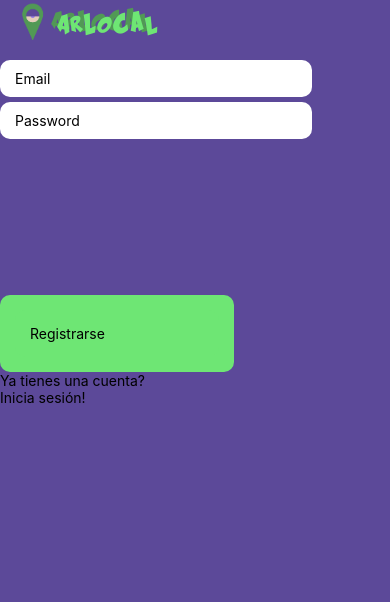
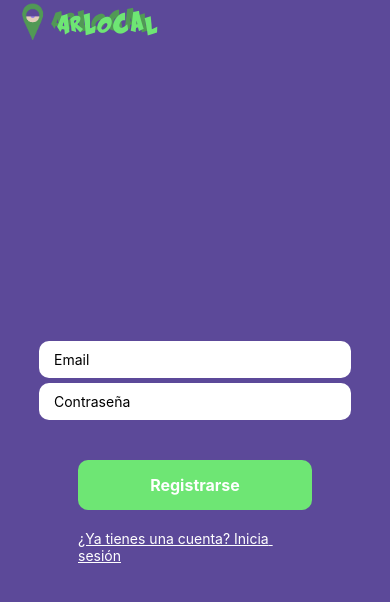
Before and after one commit to DLorangg/ArLocal, a React Native app: screen /Registrarse in a window 390 px wide. Shown: the top 602 px of the page. Built offline with nearby package versions, Linux system fonts and the light colour scheme.

Commit message:
Agregandole estilos a RegistrarseScreen

```diff
--- a/screens/RegistrarseScreen.js
+++ b/screens/RegistrarseScreen.js
@@ -1,9 +1,8 @@
-import { KeyboardAvoidingView, StyleSheet, Text, TextInput, View, TouchableOpacity } from 'react-native'
-import React, { useEffect, useState } from 'react'
-
-import { useNavigation } from '@react-navigation/native'
-import { auth, createUser } from '../Firebase'
-import { createUserWithEmailAndPassword } from 'firebase/auth'
+import React, { useEffect, useState } from 'react';
+import { KeyboardAvoidingView, StyleSheet, Text, TextInput, View, TouchableOpacity } from 'react-native';
+import { useNavigation } from '@react-navigation/native';
+import { auth, createUser } from '../Firebase';
+import { createUserWithEmailAndPassword } from 'firebase/auth';
 
 const RegistrarseScreen = () => {
   const navigation = useNavigation();
@@ -36,21 +35,21 @@ const RegistrarseScreen = () => {
 
   return (
     <KeyboardAvoidingView
-        styles={styles.container}
+      style={styles.container}
       behavior="padding"
     >
       <View style={styles.inputContainer}>
         <TextInput
           placeholder="Email"
           value={email}
-            onChangeText={text => setEmail(text)}
+          onChangeText={(text) => setEmail(text)}
           style={styles.input}
           autoCapitalize='none'
         />
         <TextInput
-            placeholder="Password "
+          placeholder="Contraseña"
           value={password}
-            onChangeText={text => setPassword(text)}
+          onChangeText={(text) => setPassword(text)}
           style={styles.input}
           secureTextEntry
         />
@@ -61,27 +60,26 @@ const RegistrarseScreen = () => {
           onPress={handleSignUp}
           style={styles.button}
         >
-            <Text style={styles.button}>Registrarse</Text>
+          <Text style={styles.buttonText}>Registrarse</Text>
         </TouchableOpacity>
-          <Text>
-          Ya tienes una cuenta?{' '}
         <TouchableOpacity onPress={() => navigation.navigate('Login')}>
-            <Text style={styles.registerLink}>Inicia sesión!</Text>
+          <Text style={styles.registerLink}>¿Ya tienes una cuenta? Inicia sesión</Text>
         </TouchableOpacity>
-        </Text>
       </View>
     </KeyboardAvoidingView>
-    )
-  }
+  );
+};
 
 const styles = StyleSheet.create({
   container: {
     flex: 1,
     justifyContent: 'center',
     alignItems: 'center',
+    backgroundColor: '#5c4999',
   },
   inputContainer: {
-    width: '80%'
+    width: '80%',
+    marginBottom: 20,
   },
   input: {
     backgroundColor: 'white',
@@ -94,19 +92,26 @@ const styles = StyleSheet.create({
     width: '60%',
     justifyContent: 'center',
     alignItems: 'center',
-    marginTop: '40%',
+    marginTop: 20,
   },
   button: {
     backgroundColor: '#6ee674',
     width: '100%',
     padding: 15,
     borderRadius: 10,
+    marginBottom: 10,
   },
   buttonText: {
     color: 'white',
     fontWeight: '700',
     fontSize: 16,
-  }
-})
+    textAlign: 'center',
+  },
+  registerLink: {
+    color: 'white',
+    textDecorationLine: 'underline',
+    marginTop: 10,
+  },
+});
 
-export default RegistrarseScreen
+export default RegistrarseScreen;
```
Lines whose indentation alone changed are shown as unchanged.
